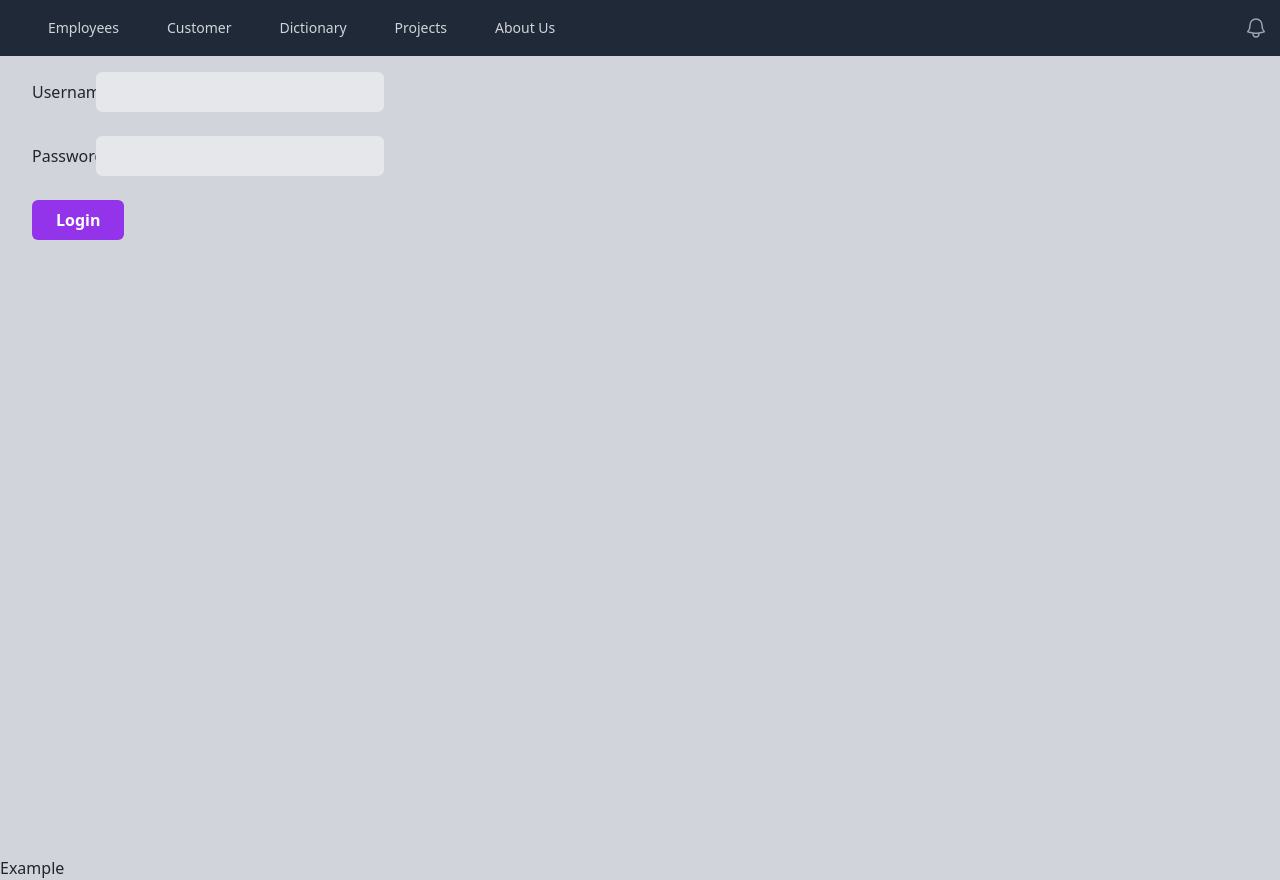
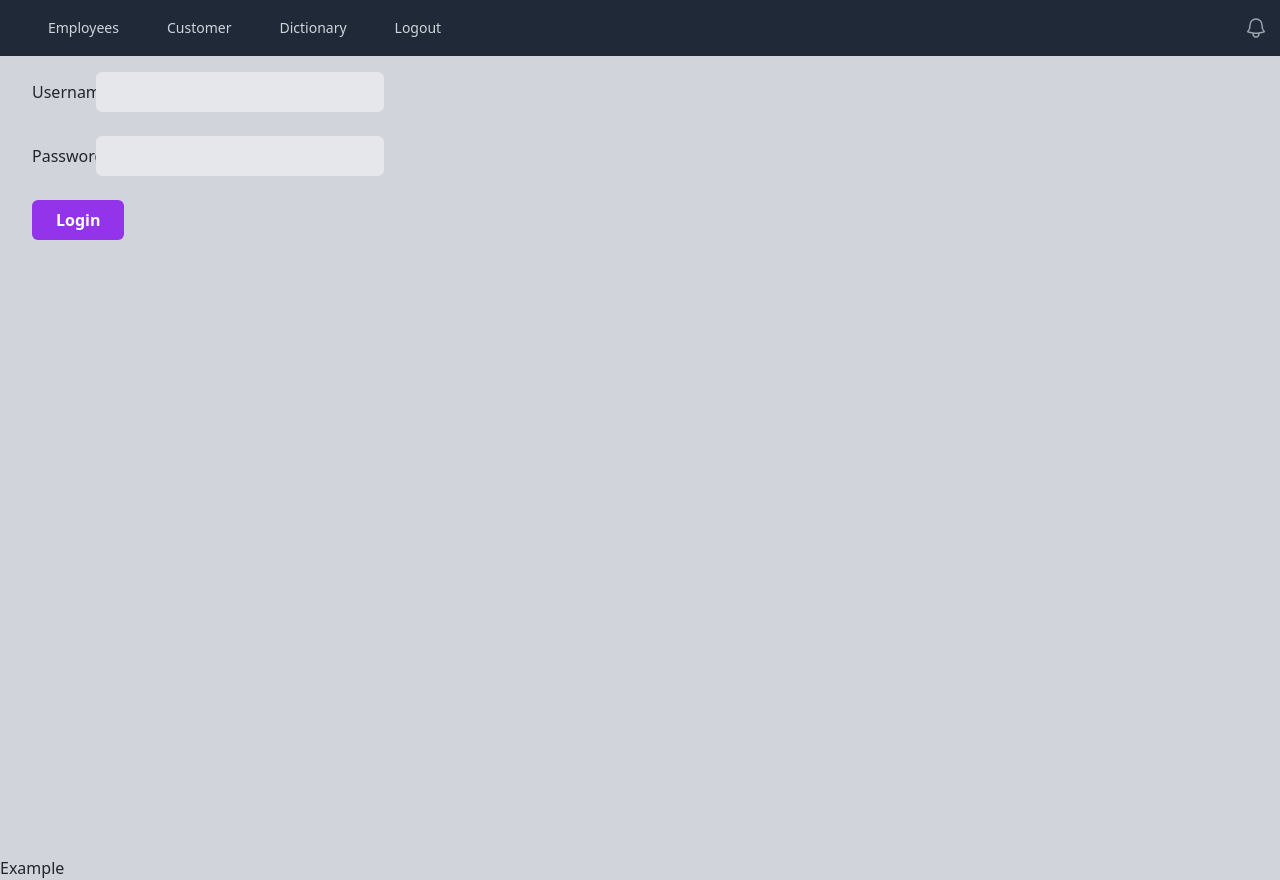
Before and after one commit to kimallencastillo/React, a React (Create React App) app: page /login in a window 1280 px wide. Built offline with nearby package versions, Linux system fonts and the light colour scheme.

Commit message:
using useContext to login and logout

```diff
--- a/package.json
+++ b/package.json
@@ -12,7 +12,7 @@
     "react": "^18.2.0",
     "react-bootstrap": "^2.7.0",
     "react-dom": "^18.2.0",
-    "react-router-dom": "^6.8.0",
+    "react-router-dom": "^6.8.1",
     "react-scripts": "5.0.1",
     "uuid": "^9.0.0",
     "web-vitals": "^2.1.4"
--- a/src/App.js
+++ b/src/App.js
@@ -1,4 +1,4 @@
-import React, { useState } from "react";
+import React, { useState, createContext } from "react";
 import "./index.css";
 import Employee from "./components/employee";
 import { v4 as uuidv4 } from "uuid";
@@ -14,8 +14,14 @@ import Definition from "./pages/Definition";
 import NotFound from "./components/NotFound";
 import Login from "./pages/login";
 
+//import { isButtonElement } from "react-router-dom/dist/dom";
+
+export const LoginContext = createContext();
+
 function App() {
+  const [loggedIn, setLoggedIn] = useState(true);
   return (
+    <LoginContext.Provider value={[loggedIn, setLoggedIn]}>
       <BrowserRouter>
         <Header>
           <Routes>
@@ -30,6 +36,7 @@ function App() {
           </Routes>
         </Header>
       </BrowserRouter>
+    </LoginContext.Provider>
   );
 }
 
--- a/src/components/Header.js
+++ b/src/components/Header.js
@@ -1,21 +1,23 @@
-import { Fragment } from 'react'
-import { Disclosure, Menu, Transition } from '@headlessui/react'
-import { Bars3Icon, BellIcon, XMarkIcon } from '@heroicons/react/24/outline'
-import { NavLink } from 'react-router-dom'
-
+import { useContext, useEffect } from "react";
+import { Disclosure, Menu, Transition } from "@headlessui/react";
+import { Bars3Icon, BellIcon, XMarkIcon } from "@heroicons/react/24/outline";
+import { NavLink } from "react-router-dom";
+import { LoginContext } from "../App";
 const navigation = [
-  { name: 'Employees', href: '/Employees',  },
-  { name: 'Customer', href: '/Customers', },
-  { name: 'Dictionary', href: '/Dictionary', },
-  { name: 'Projects', href: '/projects',  },
-  { name: 'About Us', href: '/AboutUs',  },
-]
+  { name: "Employees", href: "/Employees" },
+  { name: "Customer", href: "/Customers" },
+  { name: "Dictionary", href: "/Dictionary" },
+  //{ name: "Projects", href: "/projects" },
+  //{ name: "About Us", href: "/AboutUs" },
+];
 
 function classNames(...classes) {
-  return classes.filter(Boolean).join(' ')
+  return classes.filter(Boolean).join(" ");
 }
 
 export default function Header(props) {
+  const [loggedIn, setLoggedIn] = useContext(LoginContext);
+
   return (
     <>
       <Disclosure as="nav" className="bg-gray-800">
@@ -35,24 +37,31 @@ export default function Header(props) {
                   </Disclosure.Button>
                 </div>
                 <div className="flex flex-1 items-center justify-center sm:items-stretch sm:justify-start">
-                { /* Logo Image Here */ }
+                  {/* Logo Image Here */}
                   <div className="hidden sm:ml-6 sm:block">
                     <div className="flex space-x-4">
                       {navigation.map((item) => (
                         <NavLink
                           key={item.name}
                           to={item.href}
-
-                        className={({isActive}) => {
-                            return 'px-3 py-2 rounded-md text-sm font-medium no-underline ' +
+                          className={({ isActive }) => {
+                            return (
+                              "px-3 py-2 rounded-md text-sm font-medium no-underline " +
                               (!isActive
-                                ? 'text-gray-300 hover:bg-gray-700 hover:text-white'
-                                : 'bg-gray-900 text-white');
+                                ? "text-gray-300 hover:bg-gray-700 hover:text-white"
+                                : "bg-gray-900 text-white")
+                            );
                           }}
                         >
                           {item.name}
                         </NavLink>
                       ))}
+                      <NavLink
+                        to={loggedIn ? "/logout" : "/login"}
+                        className="px-3 py-2 rounded-md text-sm font-medium no-underline text-gray-300 hover:bg-gray-700 hover:text-white"
+                      >
+                        {loggedIn ? "Logout" : "login"}
+                      </NavLink>
                     </div>
                   </div>
                 </div>
@@ -64,8 +73,6 @@ export default function Header(props) {
                     <span className="sr-only">View notifications</span>
                     <BellIcon className="h-6 w-6" aria-hidden="true" />
                   </button>
-
-
                 </div>
               </div>
             </div>
@@ -76,26 +83,31 @@ export default function Header(props) {
                   <NavLink
                     key={item.name}
                     to={item.href}
-
-                className={({isActive}) => {
-                    return 'block px-3 py-2 rounded-md text-base font-medium no-underline ' +
+                    className={({ isActive }) => {
+                      return (
+                        "block px-3 py-2 rounded-md text-base font-medium no-underline " +
                         (!isActive
-                        ? 'text-gray-300 hover:bg-gray-700 hover:text-white'
-                        : 'bg-gray-900 text-white');
+                          ? "text-gray-300 hover:bg-gray-700 hover:text-white"
+                          : "bg-gray-900 text-white")
+                      );
                     }}
                   >
                     {item.name}
                   </NavLink>
-
                 ))}
+                <NavLink
+                  to={loggedIn ? "/logout" : "/login"}
+                  className="block px-3 py-2 rounded-md text-base font-medium no-underline text-gray-300 hover:bg-gray-700 hover:text-white"
+                >
+                  {loggedIn ? "Logout" : "login"}
+                </NavLink>
               </div>
             </Disclosure.Panel>
-
           </>
         )}
       </Disclosure>
-    <div className='bg-gray-300'>
-      <div className='max-w-7xl mx-auto bg-gray-300 min-h-screen px-4 py-2'>
+      <div className="bg-gray-300">
+        <div className="max-w-7xl mx-auto bg-gray-300 min-h-screen px-4 py-2">
           {props.children}
         </div>
         <footer>Example</footer>
--- a/src/pages/Customer.js
+++ b/src/pages/Customer.js
@@ -1,9 +1,10 @@
-import { useParams, Link, useNavigate } from "react-router-dom";
-import { useEffect, useState } from "react";
-
+import { useParams, Link, useNavigate, useLocation } from "react-router-dom";
+import React, { useEffect, useState, useContext } from "react";
+import { LoginContext } from "../App";
 import { baseUrl } from "../shared";
 
 export default function Customer() {
+  const [loggedIn, setLoggedIn] = useContext(LoginContext);
   const { id } = useParams();
   const navigate = useNavigate();
   const [customer, setCustomer] = useState();
@@ -11,6 +12,7 @@ export default function Customer() {
   const [notFound, setNotFound] = useState();
   const [changed, setChanged] = useState(false);
   const [error, setError] = useState();
+  const location = useLocation();
 
   useEffect(() => {
     if (!customer) return;
@@ -38,7 +40,12 @@ export default function Customer() {
           setNotFound(true);
           // render a 404 component in this page
         } else if (response.status === 401) {
-          navigate("/login");
+          setLoggedIn(false);
+          navigate("/login", {
+            state: {
+              previousUrl: location.pathname,
+            },
+          });
         }
         if (!response.ok) {
           //console.log('response', response)
@@ -77,7 +84,12 @@ export default function Customer() {
       .then((response) => {
         //console.log('respones', response)
         if (response.status === 401) {
-          navigate("/login");
+          setLoggedIn(false);
+          navigate("/login", {
+            state: {
+              previousUrl: location.pathname,
+            },
+          });
         }
         if (!response.ok) throw new Error("Something Went Wrong");
         return response.json();
@@ -179,7 +191,11 @@ export default function Customer() {
                 })
                   .then((response) => {
                     if (response.status === 401) {
-                      navigate("/login");
+                      navigate("/login", {
+                        state: {
+                          previousUrl: location.pathname,
+                        },
+                      });
                     }
                     if (!response.ok) {
                       throw new Error("Something went wrong");
--- a/src/pages/Customers.js
+++ b/src/pages/Customers.js
@@ -1,13 +1,14 @@
-import { useEffect, useState } from "react";
-import { Link, useNavigate } from "react-router-dom";
+import React, { useEffect, useState, useContext } from "react";
+import { Link, useNavigate, useLocation } from "react-router-dom";
 import { baseUrl } from "../shared";
 import AddCustomer from "../components/AddCustomer";
-
+import { LoginContext } from "../App";
 export default function Customers() {
+  const [loggedIn, setLoggedIn] = useContext(LoginContext);
   const [customers, setCustomers] = useState();
   const [show, setShow] = useState();
   const navigate = useNavigate();
-
+  const location = useLocation();
   function toggleShow() {
     setShow(!show);
   }
@@ -25,7 +26,12 @@ export default function Customers() {
       //fetch('http://localhost:8000/api/customers/')
       .then((response) => {
         if (response.status === 401) {
-          navigate("/login");
+          setLoggedIn(false);
+          navigate("/login", {
+            state: {
+              previousUrl: location.pathname,
+            },
+          });
         }
         return response.json();
       })
@@ -39,11 +45,13 @@ export default function Customers() {
   // Adding new Customer Function
   function newCustomer(name, industry) {
     const data = { name: name, industry: industry };
+    const access = localStorage.getItem("access");
     const url = baseUrl + "api/customers/";
     fetch(url, {
       method: "POST",
       headers: {
         "Content-Type": "application/json",
+        Authorization: `Bearer ${access}`,
       },
       body: JSON.stringify(data),
     })
--- a/src/pages/Definition.js
+++ b/src/pages/Definition.js
@@ -1,86 +1,88 @@
-import React, { useState , useEffect } from 'react';
-import { useParams , useNavigate , Link} from 'react-router-dom';
-import {v4 as uuidv4 } from 'uuid';
+import React, { useState, useEffect } from "react";
+import { useParams, useNavigate, Link, useLocation } from "react-router-dom";
+import { v4 as uuidv4 } from "uuid";
 import DefinitionSearch from "../components/DefinitionSearch";
-import NotFound from '../components/NotFound';
+import NotFound from "../components/NotFound";
 
-export default function Definition () {
-    const [word, setWord ] = useState();
-    const [notFound, setNotFound] = useState(false)
-    const [error, setError] = useState(false)
+export default function Definition() {
+  // Declaration
+  const [word, setWord] = useState();
+  const [notFound, setNotFound] = useState(false);
+  const [error, setError] = useState(false);
   let { search } = useParams();
   const navigate = useNavigate();
-
+  const location = useLocation();
   useEffect(() => {
     //const url = 'https://sdYASDFhasfduisaguiasgudgui.us'
     //const url = 'https://httpstat.us/501'
-        const url = 'https://api.dictionaryapi.dev/api/v2/entries/en/' + search;
+    const url = "https://api.dictionaryapi.dev/api/v2/entries/en/" + search;
+
     fetch(url)
       .then((response) => {
         //console.log(response.status)
-                if(response.status === 404){
-                   navigate('/404')
-                   setNotFound(true)
-                }else if(response.status === 401){
-                    navigate('/login')
-                }else if(response.status === 500){
-                    setError(true)
+        if (response.status === 404) {
+          navigate("/404");
+          setNotFound(true);
+        } else if (response.status === 401) {
+          navigate("/login", {
+            state: {
+              previousUrl: location.pathname,
+            },
+          });
+        } else if (response.status === 500) {
+          setError(true);
           //setServerError(true)
         }
-                if(!response.ok) {
-                    setError(true)
-                    throw new Error('Something went wrong')
+        if (!response.ok) {
+          setError(true);
+          throw new Error("Something went wrong");
         }
-                return response.json()
+        return response.json();
       })
       .then((data) => {
-                setWord(data[0].meanings)
+        setWord(data[0].meanings);
         //console.log(data[0].meanings)
       })
       .catch((e) => {
         console.log(e.message);
-            })
+      });
   }, []);
 
-    if(notFound === 404){
+  if (notFound === 404) {
     return (
       <>
         <NotFound />
-            <Link to='/dictionary'>Search another</Link>
+        <Link to="/dictionary">Search another</Link>
       </>
     );
   }
 
-    if(error === true){
+  if (error === true) {
     return (
       <>
         <p>Something went wrong, try again</p>
-            <Link to='/dictionary'>Search another</Link>
+        <Link to="/dictionary">Search another</Link>
       </>
     );
   }
 
-
   return (
     <>
-        {word
-        ? <>
-        <h1 className='text-4xl'>Here is a definition: </h1>
+      {word ? (
+        <>
+          <h1 className="text-4xl">Here is a definition: </h1>
           {word.map((meaning) => {
             return (
-            <p key={uuidv4()} className='my-6'>
-                {meaning.partOfSpeech + ': '} :
+              <p key={uuidv4()} className="my-6">
+                {meaning.partOfSpeech + ": "} :
                 {meaning.definitions[0].definition}
               </p>
-
             );
           })}
           <p>Search again: </p>
           <DefinitionSearch />
         </>
-        :  null
+      ) : null}
+    </>
+  );
 }
-    </>
-    )
-
-}
--- a/src/pages/login.js
+++ b/src/pages/login.js
@@ -1,8 +1,14 @@
-import { useState } from "react";
+import React, { useEffect, useState, useContext } from "react";
 import { baseUrl } from "../shared";
+import { useNavigate, useLocation } from "react-router-dom";
+import { LoginContext } from "../App";
+
 export default function Login() {
   const [username, setUsername] = useState("");
   const [password, setPassword] = useState("");
+  const navigate = useNavigate();
+  const location = useLocation();
+  const [loggedIn, setLoggedIn] = useContext(LoginContext);
 
   function login(e) {
     e.preventDefault();
@@ -23,7 +29,16 @@ export default function Login() {
       .then((data) => {
         localStorage.setItem("access", data.access);
         localStorage.setItem("refresh", data.refresh);
-        console.log(localStorage);
+        //  console.log(location);
+        //  console.log(location.state);
+        //  console.log(location?.state?.previousUrl);
+        setLoggedIn(true);
+        navigate(
+          location?.state?.previousUrl
+            ? location.state.previousUrl
+            : "/customers"
+        );
+        // console.log(localStorage);
       });
   }
   return (
```
Also changed, not shown: src/components/AddCustomer.js (+42 -26 lines), 1 other file (tests, documents, lock files or other folders). Lines whose indentation alone changed are shown as unchanged.
